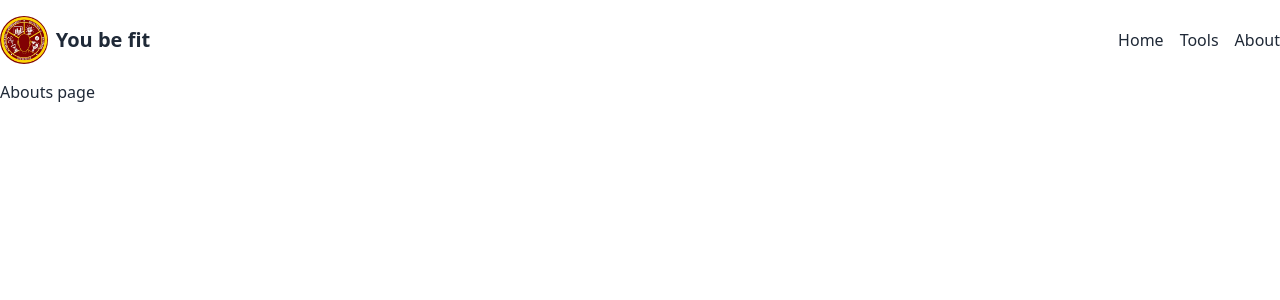
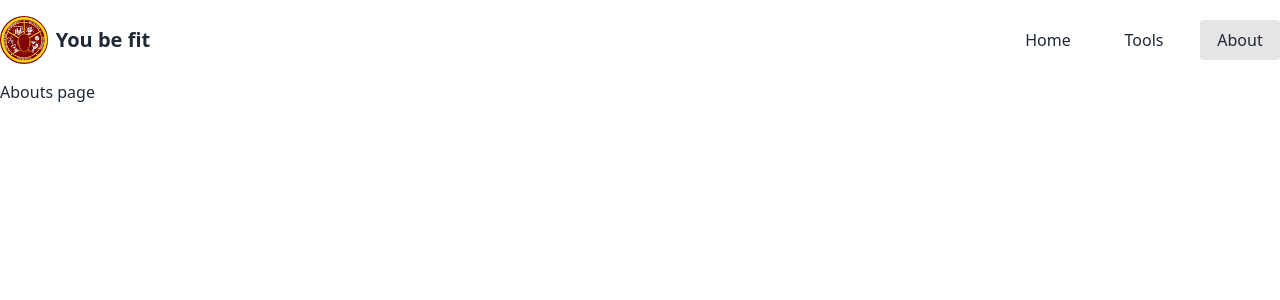
Before and after one commit to Sanjero20/youbefit, a React (Vite) app: page /about in a window 1280 px wide. Shown: the top 300 px of the page. Built offline with nearby package versions, Linux system fonts and the light colour scheme.

Commit message:
chore: highlight active path in navbar

```diff
--- a/src/components/header.tsx
+++ b/src/components/header.tsx
@@ -1,3 +1,21 @@
+import { NavLink } from "react-router";
+
+const routes = [
+  {
+    path: "/",
+    name: "Home",
+  },
+  {
+    path: "/assessment",
+    name: "Tools",
+  },
+
+  {
+    path: "/about",
+    name: "About",
+  },
+];
+
 function Header() {
   return (
     <header className="container mx-auto flex items-center justify-between py-4">
@@ -6,18 +24,18 @@ function Header() {
         You be fit
       </div>
 
-      <nav>
-        <ul className="flex gap-4">
-          <li>
-            <a href="#home">Home</a>
-          </li>
-          <li>
-            <a href="#tools">Tools</a>
-          </li>
-          <li>
-            <a href="#about">About</a>
-          </li>
-        </ul>
+      <nav className="flex gap-4">
+        {routes.map((route, index) => (
+          <NavLink
+            key={index}
+            to={route.path}
+            className={({ isActive }) =>
+              `${isActive && "bg-neutral-200"} h-full w-20 rounded py-2 text-center`
+            }
+          >
+            {route.name}
+          </NavLink>
+        ))}
       </nav>
     </header>
   );
```
